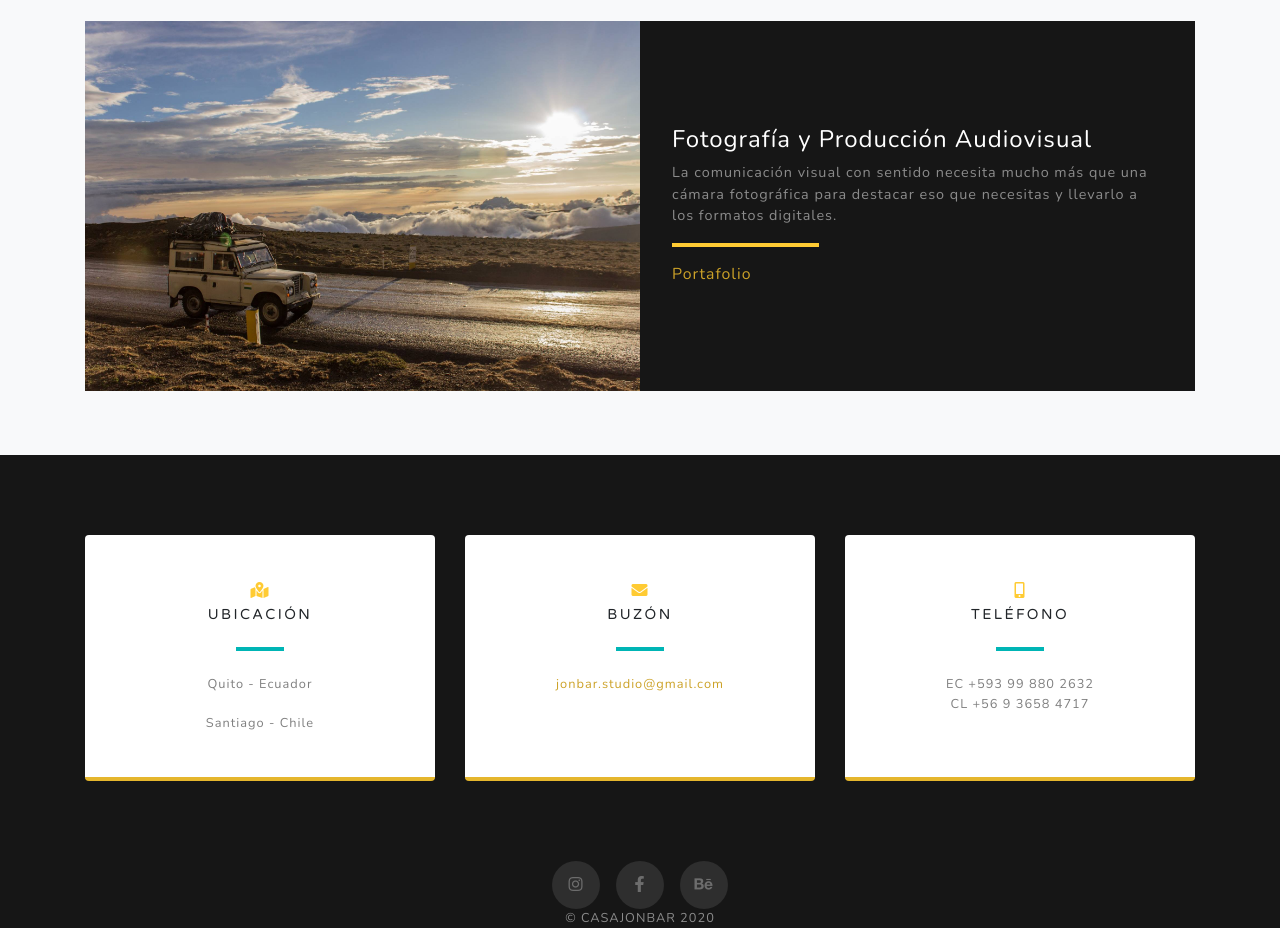
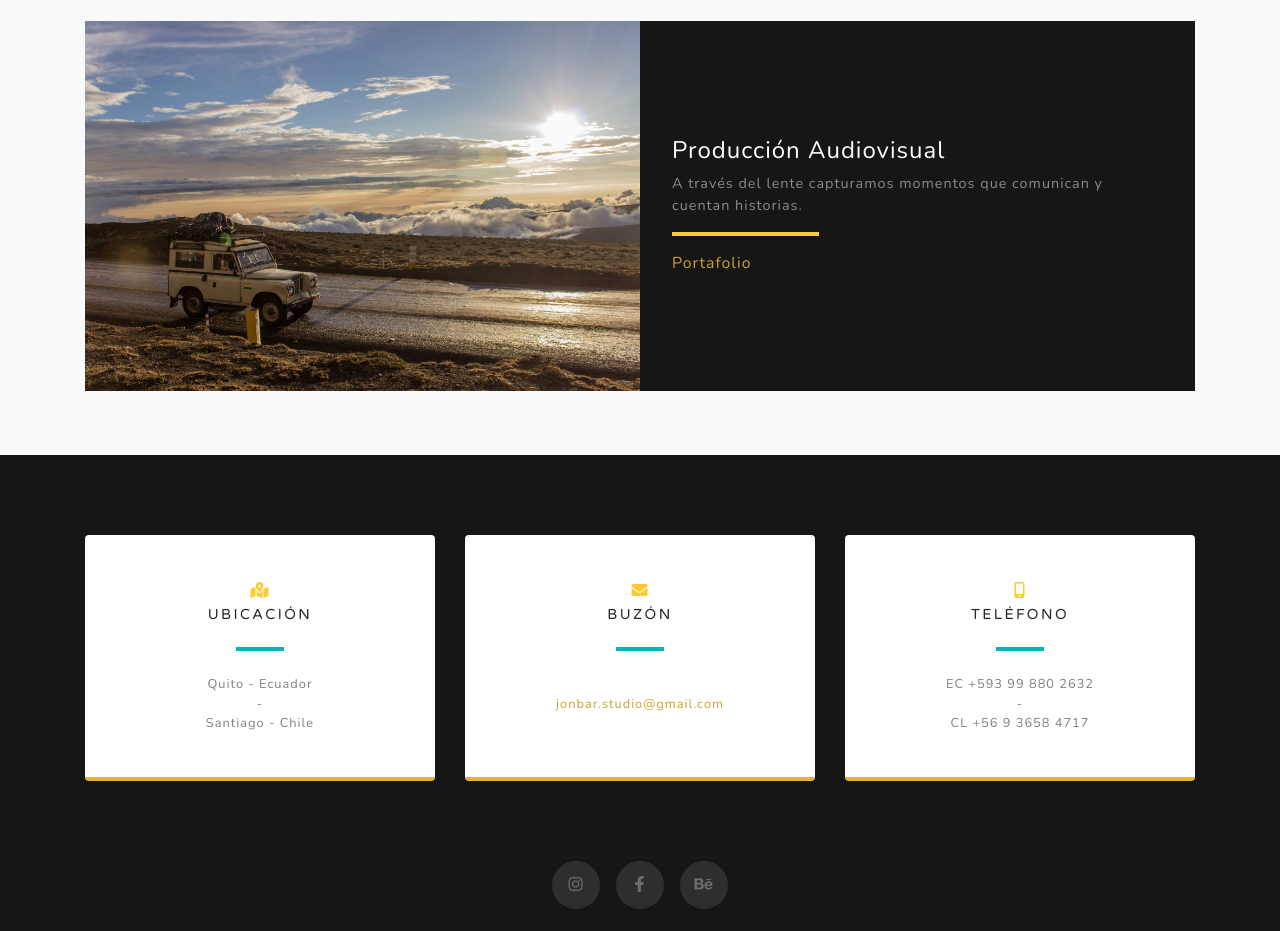
Before and after one commit to juanjosejt/jonbar, a website: page index.html in a window 1280 px wide. Shown: the part 2493-3424 px from the top of the page. Drawn offline with nearby package versions, Linux system fonts and the light colour scheme.

Commit message:
cambio texto foto

```diff
--- a/index.html
+++ b/index.html
@@ -165,8 +165,8 @@
           <div class="bg-black text-center h-100 project">
             <div class="d-flex h-100">
               <div class="project-text w-100 my-auto text-center text-lg-left">
-                <h4 class="text-white">Fotografía y Producción Audiovisual</h4>
-                <p class="mb-0 text-white-50">La comunicación visual con sentido necesita mucho más que una cámara fotográfica para destacar eso que necesitas y llevarlo a los formatos digitales.</p>
+                <h4 class="text-white">Producción Audiovisual</h4>
+                <p class="mb-0 text-white-50">A través del lente capturamos momentos que comunican y cuentan historias. <br> </p>
                 <hr class="d-none d-lg-block mb-0 ml-0">
                 <div class="portafolio"><a href="https://www.behance.net/gallery/99310247/PRODUCCION-AUDIOVISUAL" target="_blank">Portafolio</a></div>
               </div>
@@ -212,7 +212,7 @@
               <i class="fas fa-map-marked-alt text-primary mb-2"></i>
               <h4 class="text-uppercase m-0">Ubicación</h4>
               <hr class="my-4">
-              <div class="small text-black-50"> Quito - Ecuador <br> <br> Santiago - Chile  </div>
+              <div class="small text-black-50"> Quito - Ecuador <br>- <br> Santiago - Chile  </div>
             </div>
           </div>
         </div>
@@ -224,7 +224,7 @@
               <h4 class="text-uppercase m-0">Buzón</h4>
               <hr class="my-4">
               <div class="small text-black-50">
-                <a href="https://mail.google.com/mail/?view=cm&fs=1&to=jonbar.studio@gmail.com" target="_blank"">jonbar.studio@gmail.com</a>
+              <br>  <a href="https://mail.google.com/mail/?view=cm&fs=1&to=jonbar.studio@gmail.com" target="_blank""> jonbar.studio@gmail.com</a>
               </div>
             </div>
           </div>
@@ -236,7 +236,7 @@
               <i class="fas fa-mobile-alt text-primary mb-2"></i>
               <h4 class="text-uppercase m-0"> Teléfono </h4>
               <hr class="my-4">
-              <div class="small text-black-50"> EC +593 99 880 2632 <br> CL +56 9 3658 4717 </div>
+              <div class="small text-black-50"> EC +593 99 880 2632 <br>-<br> CL +56 9 3658 4717 </div>
             </div>
           </div>
         </div>
@@ -258,10 +258,10 @@
   </section>
 
   <!-- Footer -->
-  <footer class="bg-black small text-center text-white-50">
+    <footer class="bg-black small text-center text-white-50"> <br><br>
     <div class="container">
        &copy; CASAJONBAR 2020
-    </div>
+    </div> <br>
   </footer>
 
   <!-- Bootstrap core JavaScript -->
```
